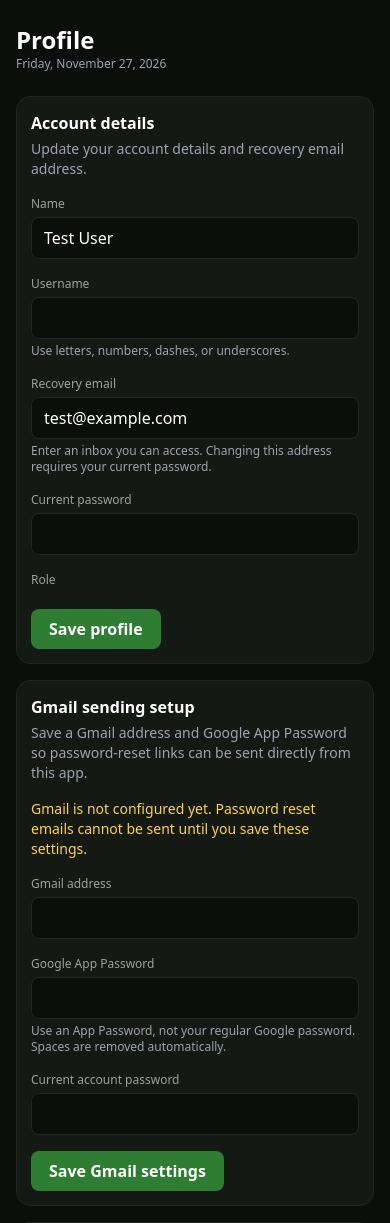
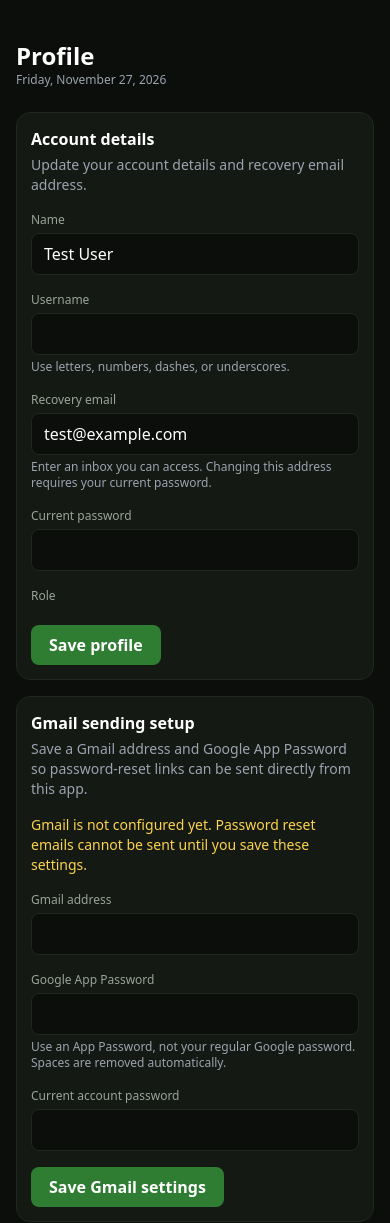
Before and after one commit to Dj-0923/Kulaza-Pet-Supplies., a Laravel app: page /profile in a window 390 px wide. Shown: the part 56-1279 px from the top of the page. Run offline with Laravel 12, Linux system fonts and the light colour scheme; a user stored in the database is signed in; data comes from the database, SQL or seed files in the repository; data that the repository does not hold is empty; some libraries are stand-ins or nearby versions.

Commit message:
Fix mobile page header overlap
Co-authored-by: Copilot <223556219+Copilot@users.noreply.github.com>

```diff
--- a/public/css/theme.css
+++ b/public/css/theme.css
@@ -755,7 +755,7 @@ html:not(.light-mode) body.auth-scene-page > .night-landscape {
     }
 
     main[data-page] {
-        padding: 5rem 1rem 1.5rem !important;
+        padding: 6rem 1rem 1.5rem !important;
     }
 
     main[data-page] > h1 {
--- a/resources/views/layouts/header.php
+++ b/resources/views/layouts/header.php
@@ -106,7 +106,7 @@
         <svg data-theme-icon="moon" xmlns="http://www.w3.org/2000/svg" viewBox="0 0 24 24" fill="none" stroke="currentColor" stroke-width="2" stroke-linecap="round" stroke-linejoin="round" aria-hidden="true"><path d="M20.985 12.486a9 9 0 1 1-9.473-9.472c.405-.022.617.46.402.803a6.5 6.5 0 0 0 8.268 8.268c.344-.215.825-.003.803.401"/></svg>
         <svg data-theme-icon="sun" xmlns="http://www.w3.org/2000/svg" viewBox="0 0 24 24" fill="none" stroke="currentColor" stroke-width="2" stroke-linecap="round" stroke-linejoin="round" aria-hidden="true"><circle cx="12" cy="12" r="4"/><path d="M12 2v2m0 16v2M4.93 4.93l1.42 1.42m11.3 11.3 1.42 1.42M2 12h2m16 0h2M4.93 19.07l1.42-1.42m11.3-11.3 1.42-1.42"/></svg>
     </button>
-    <main data-page="<?= e(strtolower(str_replace(' ', '-', $pageTitle))) ?>" class="<?= session('login_animation') ? 'page-enter' : '' ?> min-w-0 flex-1 p-8">
+    <main data-page="<?= e(strtolower(str_replace(' ', '-', $pageTitle))) ?>" class="<?= session('login_animation') ? 'page-enter' : '' ?> min-w-0 flex-1 p-8 pt-24 md:pt-8">
         <h1 class="text-2xl font-bold"><?= e($pageTitle) ?></h1>
         <p class="text-xs text-gray-400 mb-6"><?= e(now()->format('l, F d, Y')) ?></p>
 <?php
```
Also changed, not shown: tests/Feature/DailyRecordsTest.php (+1 -0 lines).
